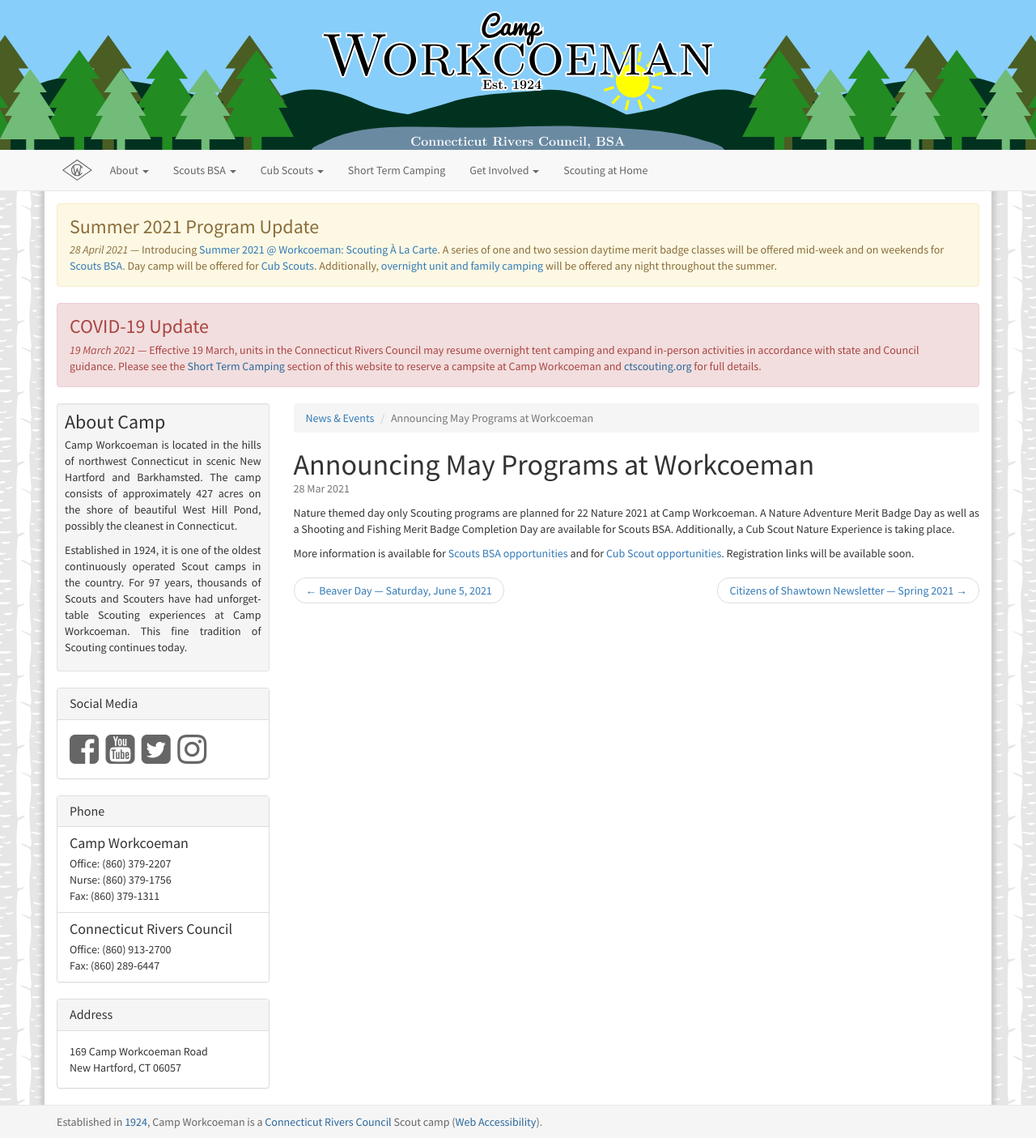
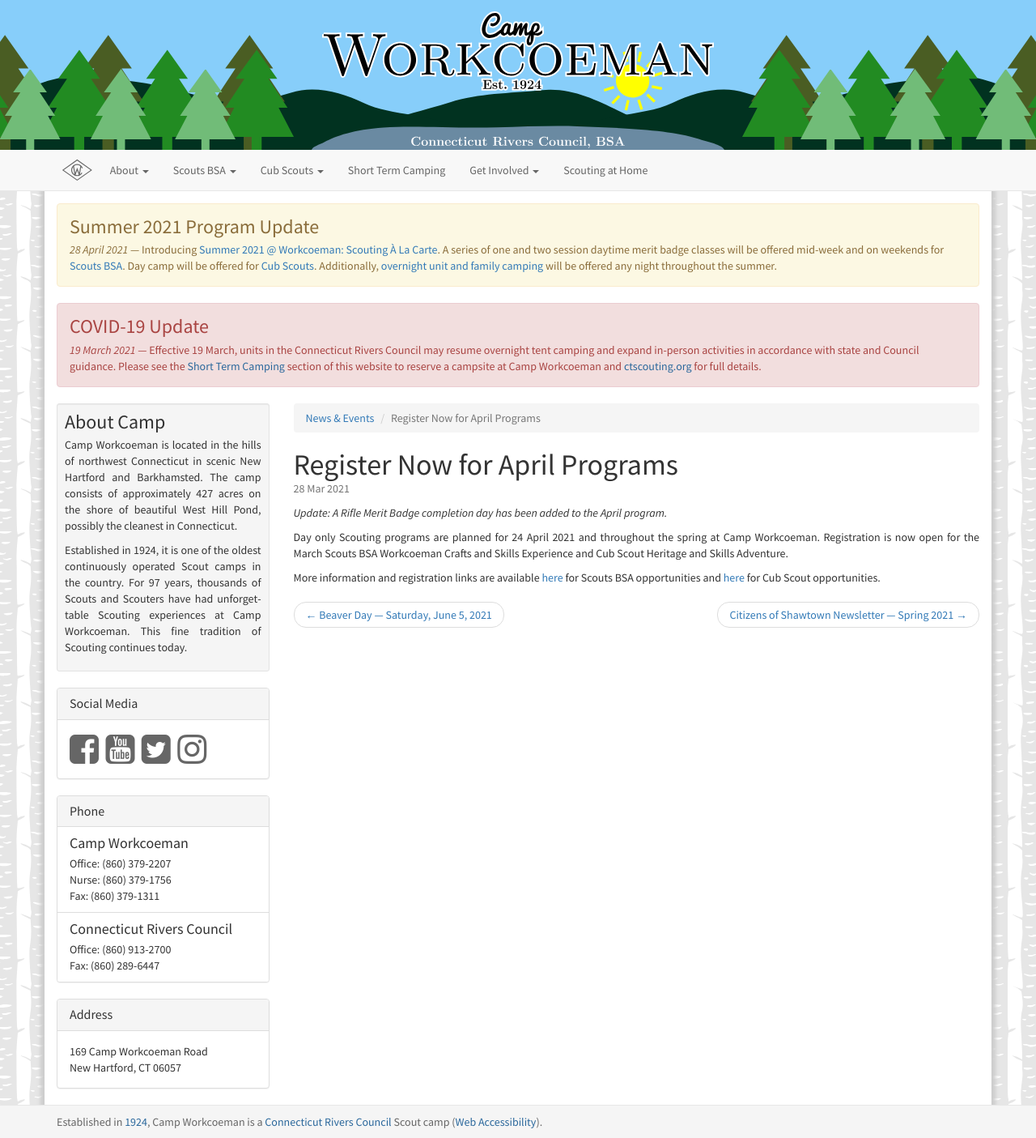
Before and after one commit to campworkcoeman/campworkcoeman.org, a Jekyll site: the page built from about/news/_posts/2021-03-28-april-day-programs.md, in a window 1280 px wide. Shown: the whole page at 81% size. Built offline with Jekyll 4.4.1, drawn with Linux system fonts in a browser that asks for light colours; nearby versions of some CDN libraries; Markdown is read by kramdown in place of the engine named in the settings.

Commit message:
Revert overwritten file and correctly add new one.

```diff
--- a/about/news/_posts/2021-03-28-april-day-programs.md
+++ b/about/news/_posts/2021-03-28-april-day-programs.md
@@ -1,9 +1,11 @@
 ---
 published: true
 layout: news-item
-title: Announcing May Programs at Workcoeman
+title: Register Now for April Programs
 ---
 
-Nature themed day only Scouting programs are planned for 22 Nature 2021 at Camp Workcoeman. A Nature Adventure Merit Badge Day as well as a Shooting and Fishing Merit Badge Completion Day are available for Scouts BSA. Additionally, a Cub Scout Nature Experience is taking place.
+*Update: A Rifle Merit Badge completion day has been added to the April program.*
 
-More information is available for [Scouts BSA opportunities]({{ site.url }}/scouts-bsa/2021-winter-spring-programs/) and for [Cub Scout opportunities]({{ site.url }}/cub-scouts/2021-winter-spring-programs/). Registration links will be available soon.
+Day only Scouting programs are planned for 24 April 2021 and throughout the spring at Camp Workcoeman. Registration is now open for the March Scouts BSA Workcoeman Crafts and Skills Experience and Cub Scout Heritage and Skills Adventure.
+
+More information and registration links are available [here]({{ site.url }}/scouts-bsa/2021-winter-spring-programs/) for Scouts BSA opportunities and [here]({{ site.url }}/cub-scouts/2021-winter-spring-programs/) for Cub Scout opportunities.
```
Also changed, not shown: about/news/_posts/2021-04-28-may-day-programs.md (added, +9 -0 lines).
